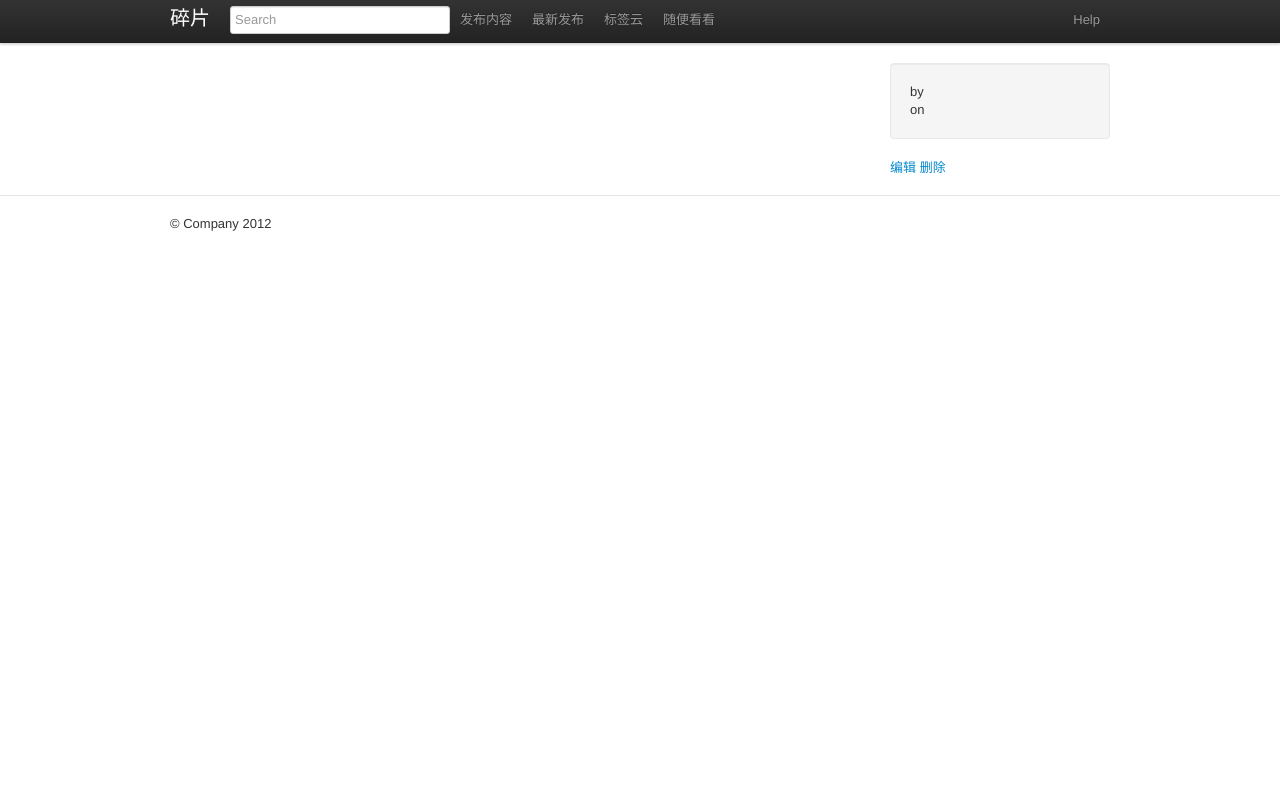
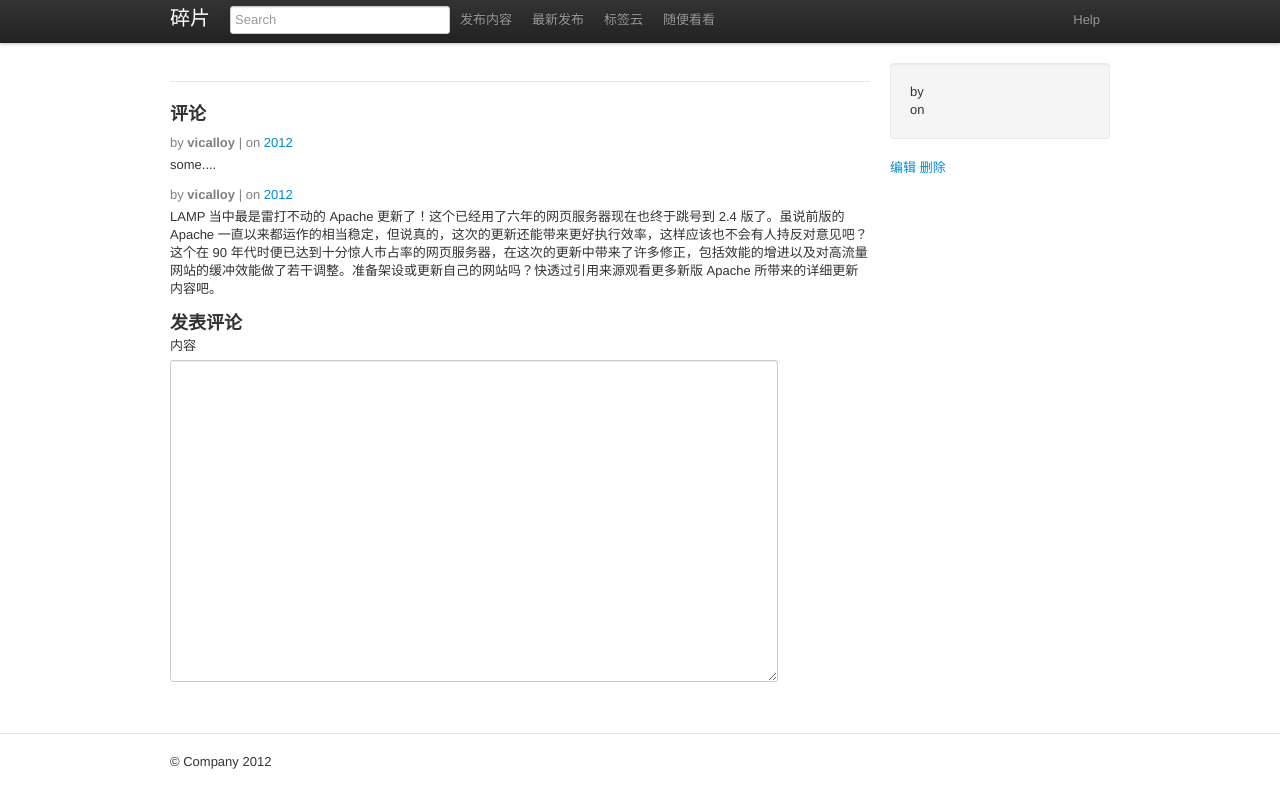
Before and after one commit to vicalloy/jstnote, a Django app: template sites/templates/jstnote/detail.html in a window 1280 px wide. Run offline with Django 3.2, Linux system fonts and the light colour scheme; the template is opened without the code that fills it, so the values that code supplies are empty; some libraries are stand-ins or nearby versions.

Commit message:
modify template for comments modified:   sites/static/css/main.css modified:   sites/templates/jstnote/detail.html modified:   sites/templates/jstnote/pasters.html

```diff
--- a/sites/static/css/main.css
+++ b/sites/static/css/main.css
@@ -38,3 +38,15 @@
 .form-horizontal .controls {
   margin-left: 100px;
 }
+.pasters .paster {
+  border-bottom: 1px solid #DDDDDD;
+  padding-bottom: 1em;
+  margin-bottom: 1em;
+}
+.p-info {
+  color: gray;
+  padding-bottom: 4px;
+}
+.p-info span {
+  font-weight: bold;
+}
--- a/sites/templates/jstnote/detail.html
+++ b/sites/templates/jstnote/detail.html
@@ -4,6 +4,12 @@
 {% block extra_header %}
   {{block.super}}
   <style type="text/css">
+    .comment {
+      padding: 6px 0px;
+    }
+    .comment_form {
+      padding: 6px 0;
+    }
   </style>
 {% endblock %}
 
@@ -42,6 +48,36 @@
         {% include "jstnote/inc/markup.html" %}
       {% endwith %}
     </div>
+    <hr/>
+    <div class="comments">
+      <h3>评论</h3>
+      <div class="comment">
+          <div class="p-info">
+            by <span>vicalloy</span> |
+            on <a href="#">2012</a>
+          </div>
+          some....
+      </div>
+      <div class="comment">
+          <div class="p-info">
+            by <span>vicalloy</span> |
+            on <a href="#">2012</a>
+          </div>
+          LAMP 当中最是雷打不动的 Apache 更新了！这个已经用了六年的网页服务器现在也终于跳号到 2.4 版了。虽说前版的 Apache 一直以来都运作的相当稳定，但说真的，这次的更新还能带来更好执行效率，这样应该也不会有人持反对意见吧？这个在 90 年代时便已达到十分惊人市占率的网页服务器，在这次的更新中带来了许多修正，包括效能的增进以及对高流量网站的缓冲效能做了若干调整。准备架设或更新自己的网站吗？快透过引用来源观看更多新版 Apache 所带来的详细更新内容吧。
+      </div>
+    </div>
+    <div class="comment_form">
+      <h3>发表评论</h3>
+      <form action="" method="post" class="">
+        <div class="control-group">
+          <label class="control-label">内容</label>
+          <div class="controls">
+            <textarea name="body" cols="40" rows="10" id="id_body"></textarea>
+            <p class="help-block"></p>
+          </div>
+        </div>
+      </form>
+    </div>
   </div>
 {% endblock %}
 
```
Also changed, not shown: sites/templates/jstnote/pasters.html (+1 -13 lines).
